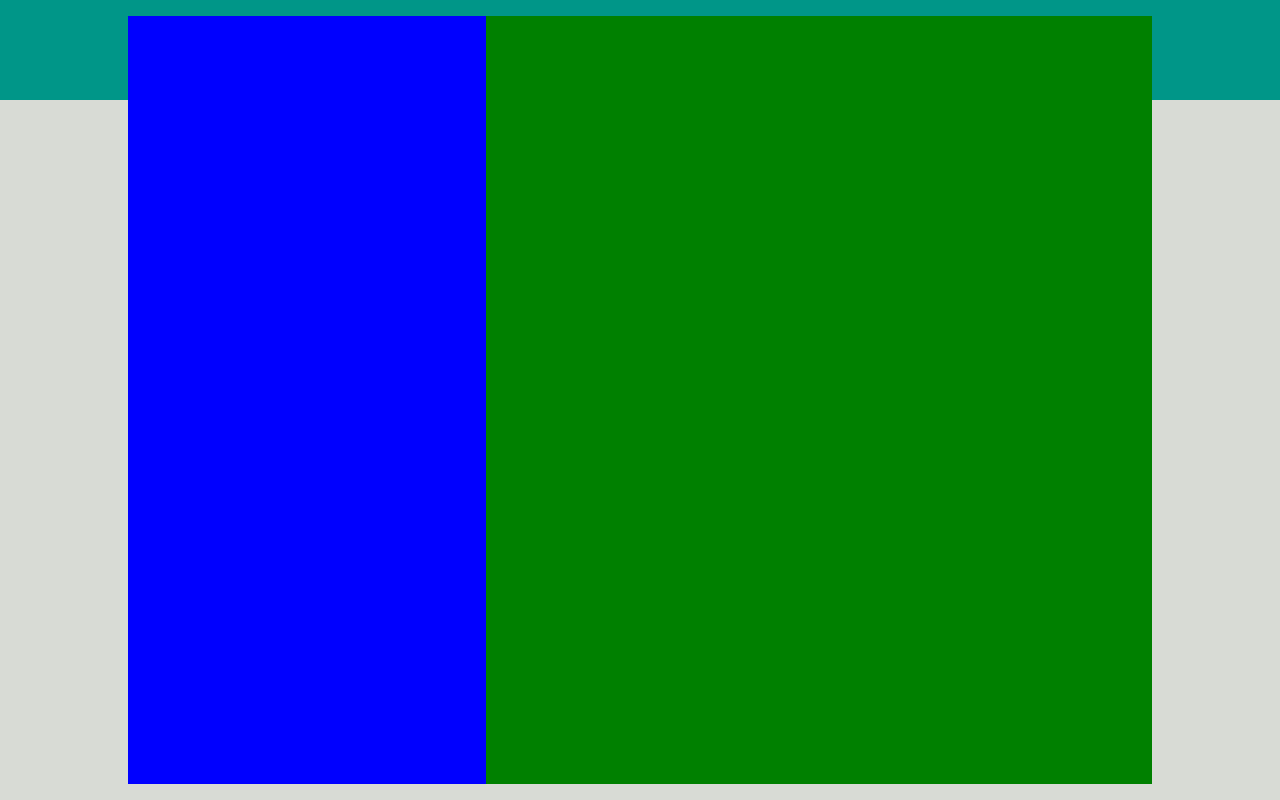
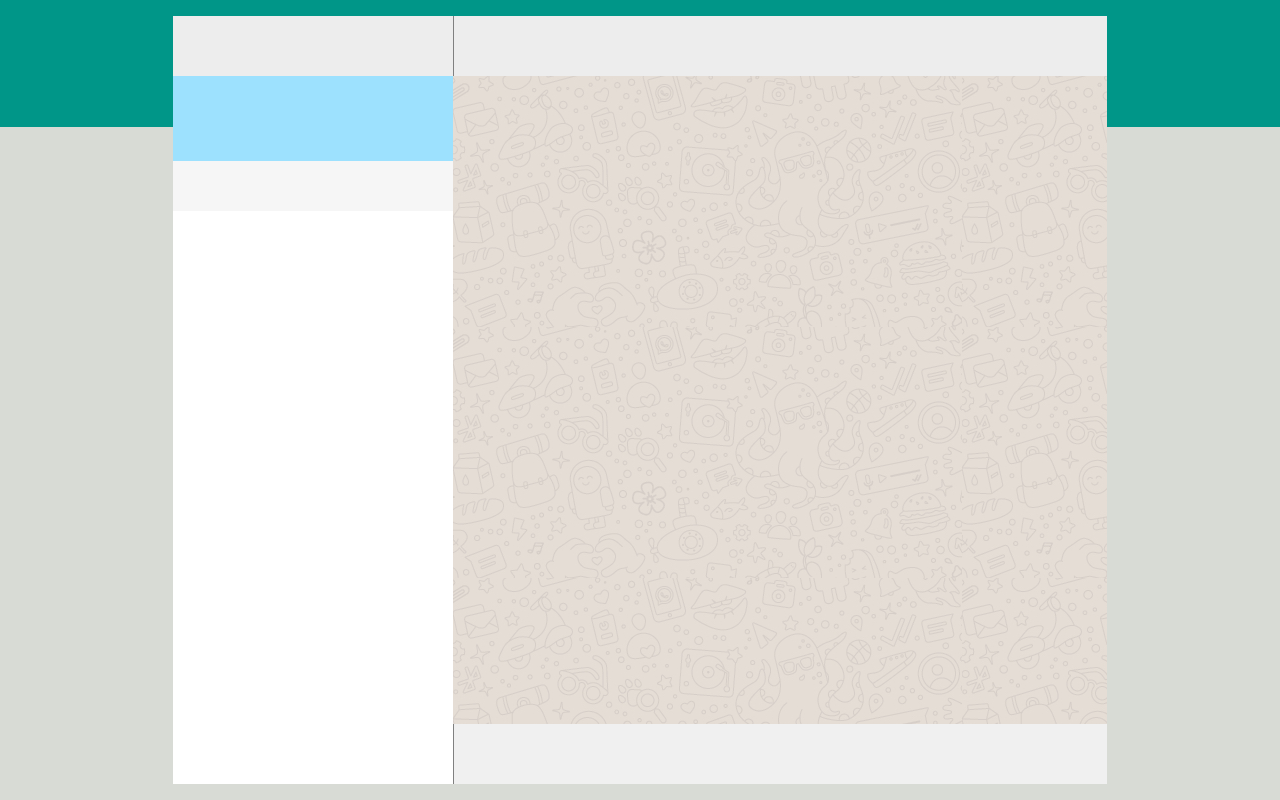
Before and after one commit to AngeloCinaWD/vue-boolzapp, a plain HTML site: page index.html in a window 1280 px wide. Drawn offline with nearby package versions, Linux system fonts and the light colour scheme.

Commit message:
Macrostruttura

```diff
--- a/css/main.css
+++ b/css/main.css
@@ -11,27 +11,70 @@ body {
 
 #green {
   background-color: #009688;
-  height: 100px;
+  height: 127px;
 }
 
 div.container {
+  width: 73%;
   position: absolute;
-  left: 10%;
+  left: 13.5%;
   top: 2%;
-  width: 80%;
   height: calc(100vh - (100vh * 0.04));
   display: flex;
   justify-content: flex-start;
 }
 
 #parteSx {
-  width: 35%;
+  width: 30%;
   height: 100%;
-  background-color: blue;
 }
 
+#userData {
+  height: 60px;
+  background-color: #ededed;
+}
+
+#notifiche {
+  height: 85px;
+  background-color: #9de1fe;
+}
+
+#cercaChat {
+  height: 50px;
+  background-color: #f6f6f6;
+}
+
+#allChat {
+  height: calc(100% - 195px);
+  overflow-y: auto;
+  background-color: #ffffff;
+}
+
+.Chat {
+  height: 80px;
+  background-color: #ffffff;
+}
+
+
 #parteDx {
-  width: 65%;
+  width: 70%;
   height: 100%;
-  background-color: green;
 }
+
+#datiContatto {
+  height: 60px;
+  background-color: #ededed;
+  border-left: 1px solid grey;
+}
+
+#spazioChat {
+  height: calc(100% - 120px);
+  overflow-y: auto;
+  background-image: url(../img/mine.jpg);
+}
+
+#inputMessaggio {
+  height: 60px;
+  background-color: #f0f0f0;
+  border-left: 1px solid grey;
+}
--- a/index.html
+++ b/index.html
@@ -10,17 +10,28 @@
         <title>Boolzapp</title>
     </head>
     <body>
+
       <div id="green">
         </div>
 
       <div class="container">
           <div id="parteSx">
+            <div id="userData"></div>
+            <div id="notifiche"></div>
+            <div id="cercaChat"></div>
+            <div id="allChat">
+              <div class="Chat"></div>
+              <div class="Chat"></div>
+              <div class="Chat"></div>
+              <div class="Chat"></div>
+            </div>
 
           </div>
           <div id="parteDx">
-
+            <div id="datiContatto"></div>
+            <div id="spazioChat"></div>
+            <div id="inputMessaggio"></div>
           </div>
-
         </div>
 
 
```
Lines whose indentation alone changed are shown as unchanged.
